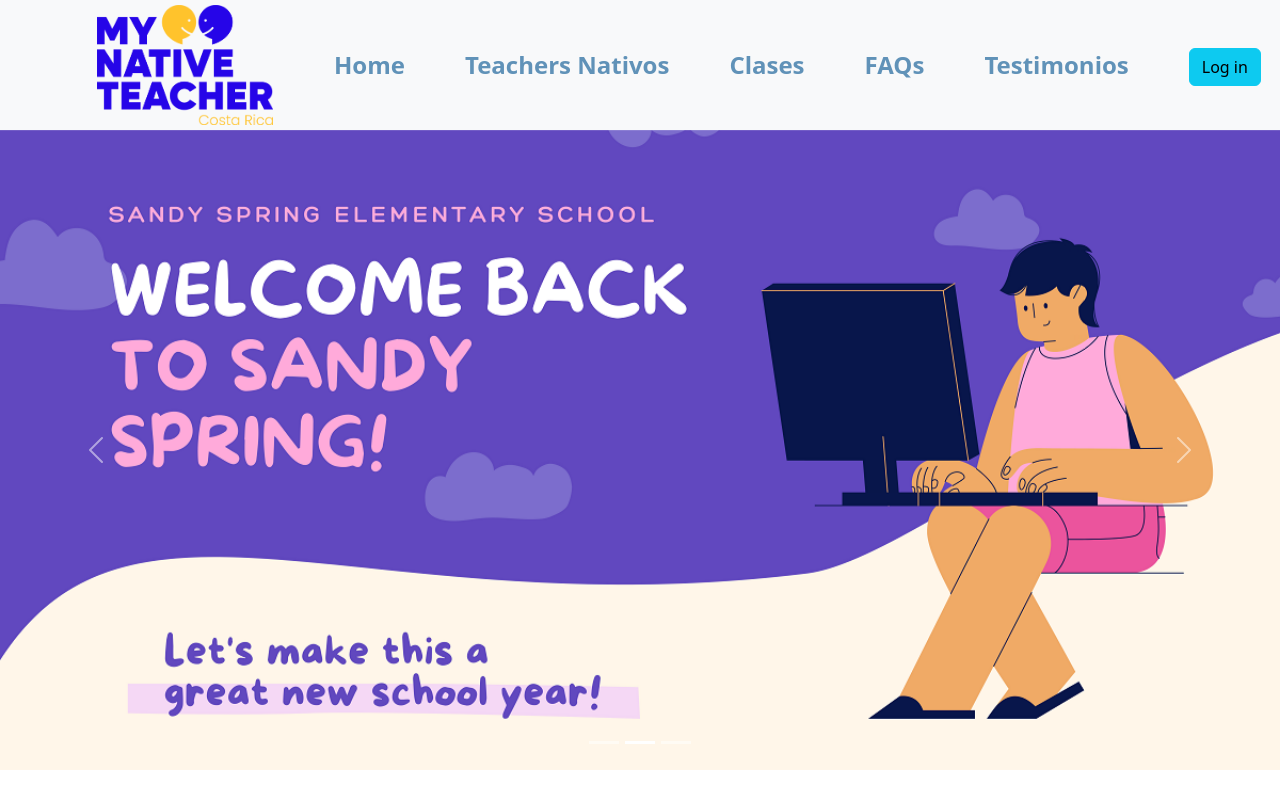
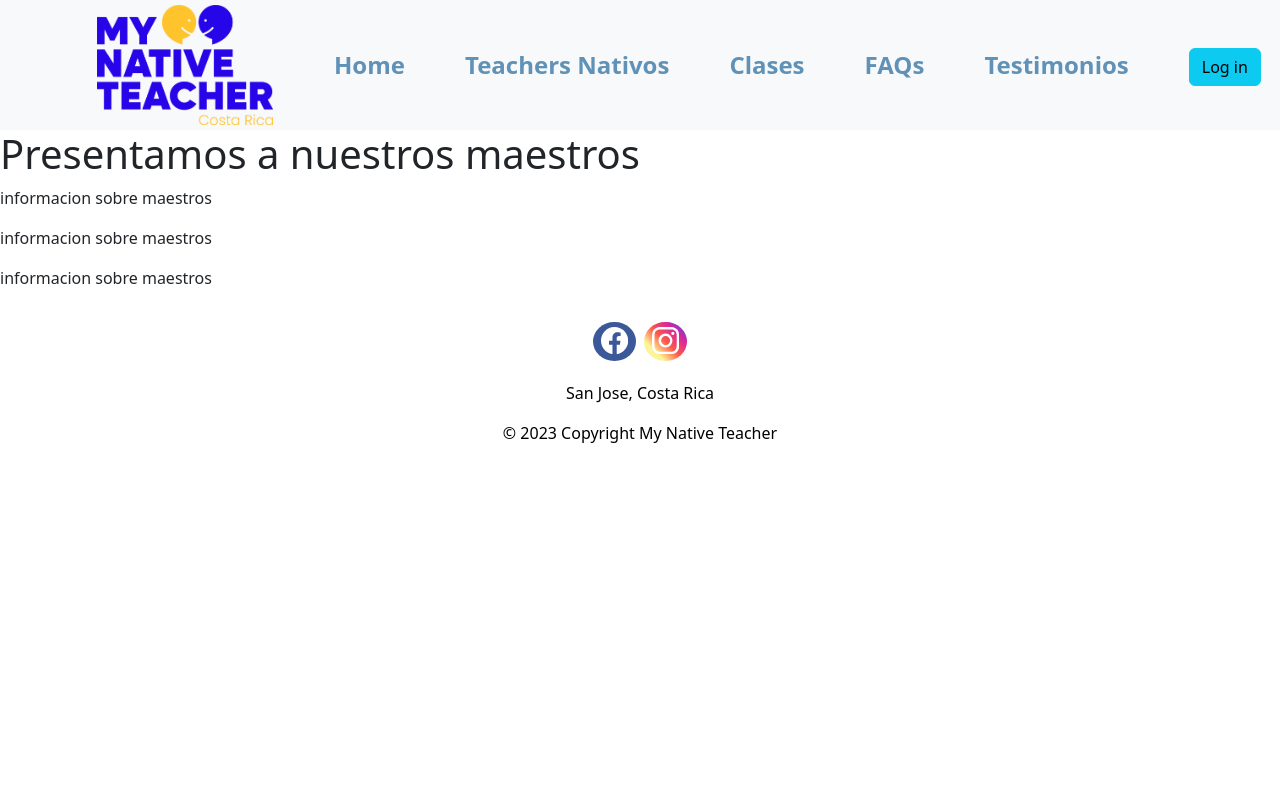
Before and after one commit to GH-2018-prod/mntcrv3, a React (Vite) app: page /teachers in a window 1280 px wide. Shown: the top 800 px of the page. Built offline with nearby package versions, Linux system fonts and the light colour scheme.

Commit message:
uploading Teachers path

```diff
--- a/src/Pages/Header/Header.jsx
+++ b/src/Pages/Header/Header.jsx
@@ -8,7 +8,7 @@ import Button from 'react-bootstrap/Button';
 
 export const Header = () => {
     const MENU = [
-        {path:'/',name: 'Home'},
+        {path:'/home',name: 'Home'},
         {path:'/teachers',name: 'Teachers Nativos'},
         {path:'/clases',name: 'Clases'},
         {path:'/faqs',name: 'FAQs'},
@@ -19,7 +19,7 @@ export const Header = () => {
         <Navbar bg="light" expand="lg">
         <Container>
           <Navbar.Brand>
-             <Link to="/">
+             <Link to="/home">
              <img
                   src="../logo.png"
                   height="auto"
--- /dev/null
+++ b/src/Pages/Teachers/Teachers.jsx
@@ -0,0 +1,13 @@
+import { Header } from "../Header/Header"
+import { Footer } from "../Footer/Footer"
+import { TeachersContent } from "./TeachersContent"
+
+export const Teachers = () => {
+  return (
+    <>
+      <header> <Header /></header>
+      <main><TeachersContent /></main>
+      <footer><Footer /></footer>
+    </>
+  )
+}
--- /dev/null
+++ b/src/Pages/Teachers/TeachersContent.jsx
@@ -0,0 +1,14 @@
+
+
+export const TeachersContent = () => {
+  return (
+
+    <div>
+      <h1>Presentamos a nuestros maestros</h1>
+      <p>informacion sobre maestros</p>
+      <p>informacion sobre maestros</p>
+      <p>informacion sobre maestros</p>
+    </div>
+
+  )
+}
--- a/src/Pages/index.js
+++ b/src/Pages/index.js
@@ -1,4 +1,5 @@
-//export * from '../pages/pages/Home'
+export * from '../Pages/Home/Home'
+export * from '../Pages/Teachers/Teachers'
 //export * from '../pages/pages/Header'
 //export * from '../pages/pages/HomeCarousel'
 //export * from '../pages/pages/Footer'
--- a/src/Router/AppRouter.jsx
+++ b/src/Router/AppRouter.jsx
@@ -1,12 +1,12 @@
 import { Route, Routes } from "react-router-dom"
-import { Home } from "../Pages/Home/Home"
-
+import { Home, Teachers } from "../Pages"
 
 
 export const AppRouter = () => {
   return (
     <Routes>
         <Route path="/*" element={ <Home/> }/>
+        <Route path="/teachers" element={ <Teachers /> }/>
     </Routes>
   )
 }
```
Also changed, not shown: 3 other files (tests, documents, lock files or other folders).
